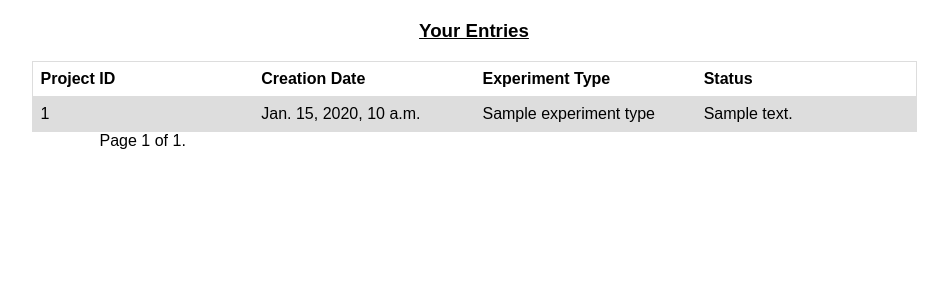
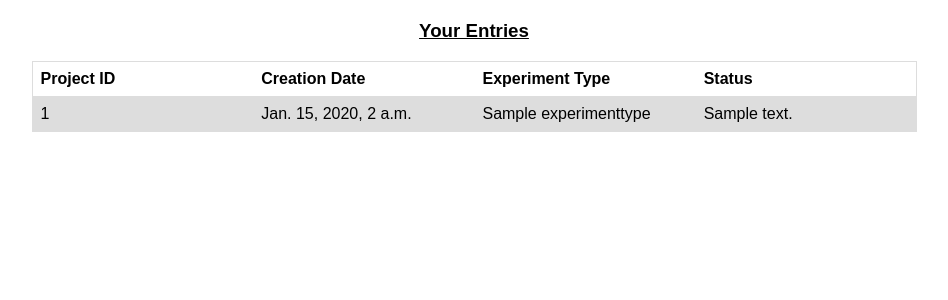
Before and after one commit to DukeOfEtiquette/Vala, a Django app: template splash/templates/splash/index.html in a window 1280 px wide. Shown: the part 135-435 px from the top of the page, without its empty margins (166-1114 px from the left). Run offline with Django 3.2, Linux system fonts and the light colour scheme; tables that the repository leaves empty hold one stand-in row (values such as "Sample post"); the template is opened without the code that fills it: values that come from a table or form of the project are taken from there, most other values are stand-ins (such as "Sample title", 1, 10 or a date in 2020); some libraries are stand-ins or nearby versions.

Commit message:
Removed pagination from spalsh

```diff
--- a/splash/templates/splash/index.html
+++ b/splash/templates/splash/index.html
@@ -16,7 +16,7 @@
         <h3 style="text-decoration: underline;">Your Entries</h3>
     </div>
 
-    {% if entrypages %}
+    {% if entry_list %}
         <ul id="taskList">
             <li class='tableTitleRow'>
                 <span class='tableCell'> Project ID </span>
@@ -24,7 +24,7 @@
                 <span class='tableCell'> Experiment Type </span>
                 <span class='tableCell'> Status </span>
             </li>
-            {% for entry in entrypages %}
+            {% for entry in entry_list %}
                 <li class='tableRow click-row'>
                     <span class='tableCell'>{{ entry.projectID }} </span>
                     <span class='tableCell'>{{ entry.creationDate }} </span>
@@ -32,21 +32,6 @@
                     <span class='tableCell'>{{ entry.status.text }} </span>
                 </li>
             {% endfor %}
-            <div class="pagination">
-              <span class="step-links">
-                  {% if entrypages.has_previous %}
-                      <a href="?page={{ entrypages.previous_page_number }}">previous</a>
-                  {% endif %}
-
-                  <span class="current">
-                      Page {{ entrypages.number }} of {{ entrypages.paginator.num_pages }}.
-                  </span>
-
-                  {% if entrypages.has_next %}
-                      <a href="?page={{ entrypages.next_page_number }}">next</a>
-                  {% endif %}
-              </span>
-            </div>
         </ul>
     {% else %}
         <p>No entries are available.</p>
```
